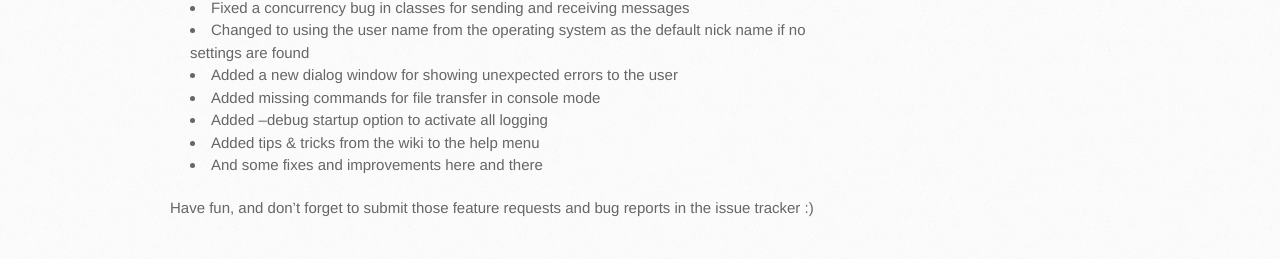
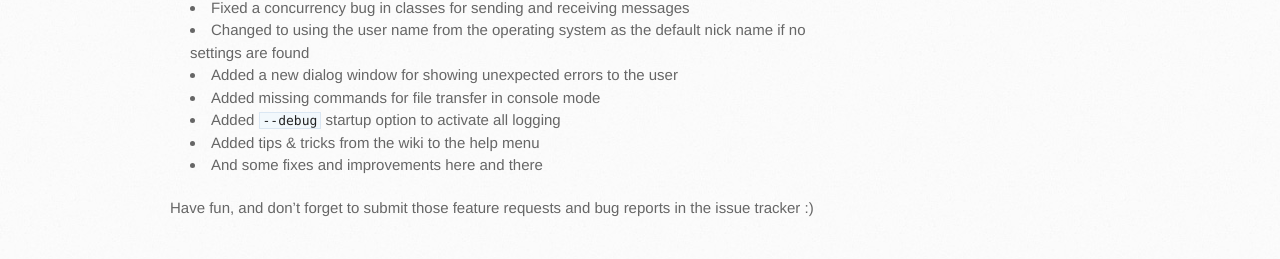
Before and after one commit to blurpy/kouchat.net, a Jekyll site: the page built from _posts/2009-06-11-kouchat-v1.0.0-is-out.md, in a window 1280 px wide. Shown: the part 976-1235 px from the top of the page. Built offline with Jekyll 4.4.1, drawn with Linux system fonts in a browser that asks for light colours.

Commit message:
Fix for markdown changing -- to longer -, using code tag

```diff
--- a/_posts/2009-06-11-kouchat-v1.0.0-is-out.md
+++ b/_posts/2009-06-11-kouchat-v1.0.0-is-out.md
@@ -20,7 +20,7 @@ OK, enough babbling, here is a short summary of the most important changes:
 * Changed to using the user name from the operating system as the default nick name if no settings are found
 * Added a new dialog window for showing unexpected errors to the user
 * Added missing commands for file transfer in console mode
-* Added --debug startup option to activate all logging
+* Added `--debug` startup option to activate all logging
 * Added tips & tricks from the wiki to the help menu
 * And some fixes and improvements here and there
 
```
